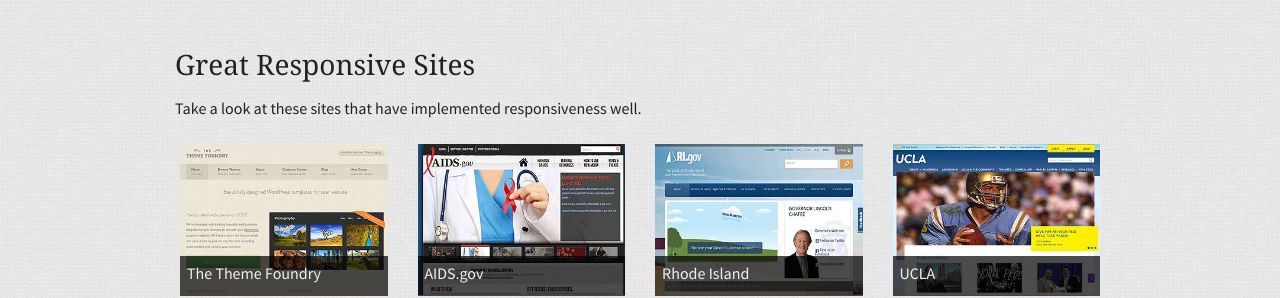
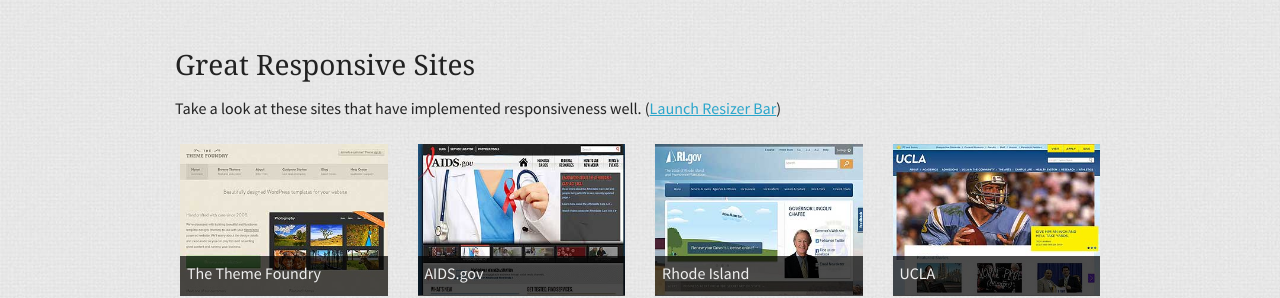
Before and after one commit to technickle/go-responsive, a Jekyll site: the page built from about-rwd.html, in a window 1280 px wide. Shown: the part 393-691 px from the top of the page. Built offline with Jekyll 4.4.1, drawn with Linux system fonts in a browser that asks for light colours; Markdown is read by kramdown in place of the engine named in the settings.

Commit message:
small edit to add resizer bar link

```diff
--- a/about-rwd.html
+++ b/about-rwd.html
@@ -43,7 +43,7 @@
 <div class="row">
   <div class="large-12 columns">
     <h2>Great Responsive Sites</h2>
-    <p>Take a look at these sites that have implemented responsiveness well.</p>
+    <p>Take a look at these sites that have implemented responsiveness well. (<a href="">Launch Resizer Bar</a>)</p>
     <ul class="small-block-grid-2 large-block-grid-4 image-to-list">
       <li class="large-3 small-6 columns">
         <a href="http://thethemefoundry.com/">
```
